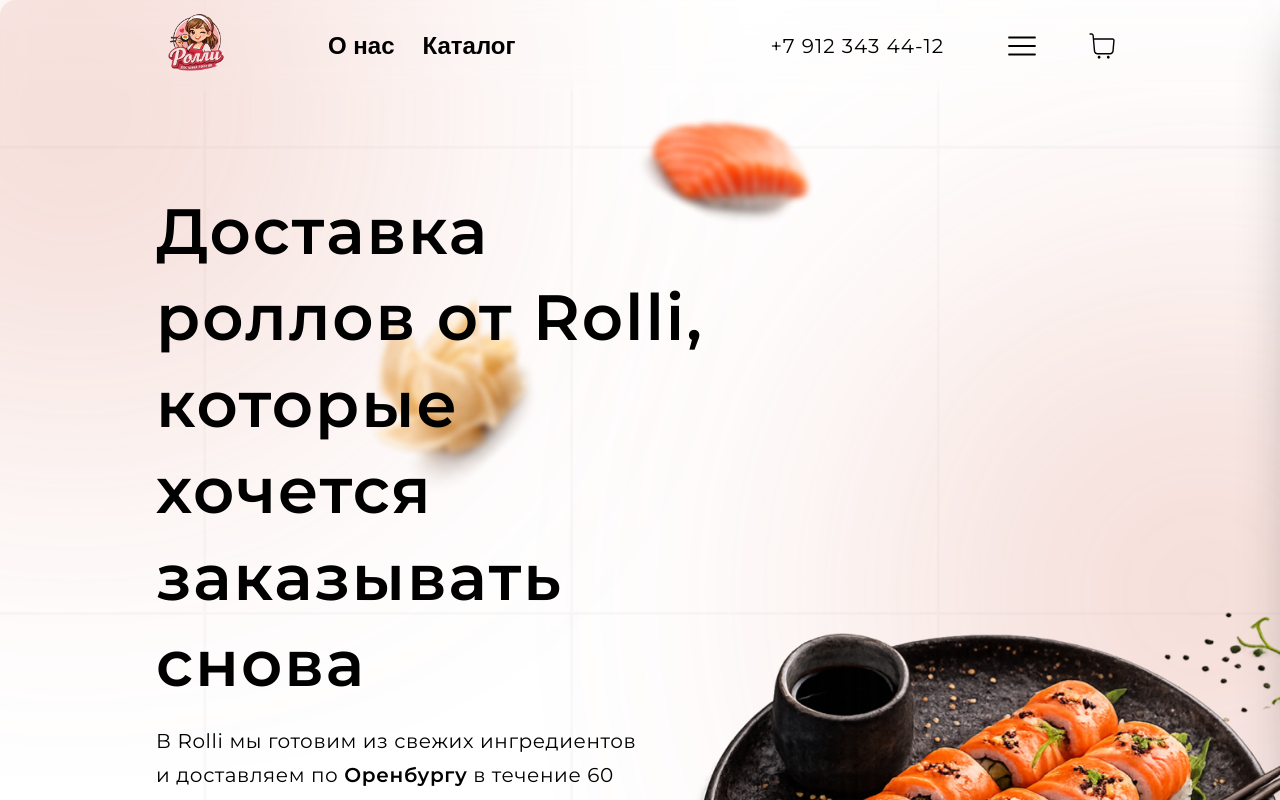
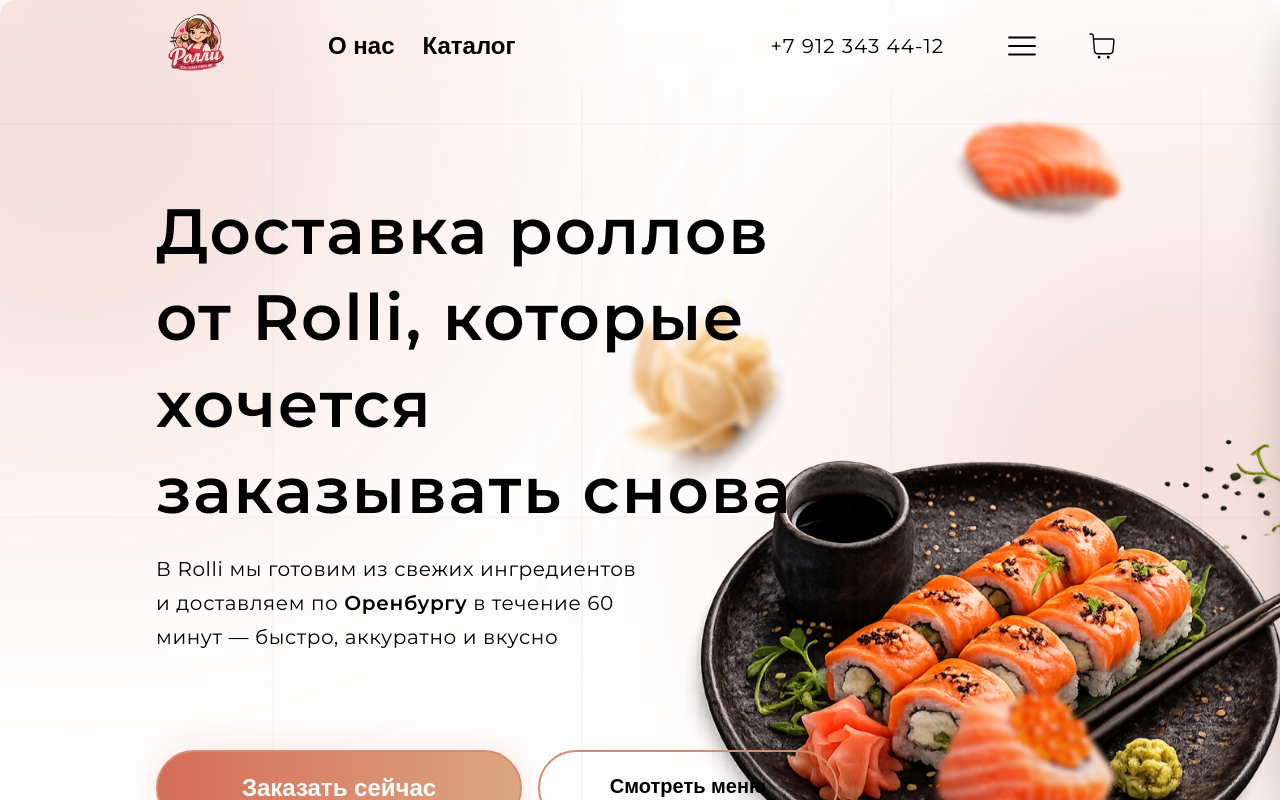
Before and after one commit to eg1oria/rolli, a Next.js app in the folder frontend/: page / in a window 1280 px wide. Shown: the top 800 px of the page. Built offline with nearby package versions, Linux system fonts and the light colour scheme; no server answers.

Commit message:
Update Hero.tsx

```diff
--- a/frontend/src/components/Hero.tsx
+++ b/frontend/src/components/Hero.tsx
@@ -58,7 +58,7 @@ export default function Hero({ onOrderClick }: { onOrderClick?: () => void }) {
           alt="Суши"
           width={265}
           height={265}
-          className="absolute right-[40%] lg:right-175 z-0 animate-levitate-slow hidden md:block w-[120px] lg:w-[200px] xl:w-[265px]"
+          className="absolute right-[40%] xl:right-[35%] lg:right-130 z-0 animate-levitate-slow hidden md:block w-[120px] lg:w-[200px] xl:w-[265px]"
           style={{ top: '250px' }}
         />
         <Image
@@ -66,14 +66,14 @@ export default function Hero({ onOrderClick }: { onOrderClick?: () => void }) {
           alt="Суши"
           width={215}
           height={215}
-          className="absolute right-[20%] lg:right-110 z-3 animate-levitate-fast hidden md:block w-[90px] lg:w-[160px] xl:w-[215px]"
+          className="absolute right-[20%] xl:right-[10%] xl:top-[110px] lg:right-50 z-3 animate-levitate-fast hidden md:block w-[90px] lg:w-[160px] xl:w-[215px]"
           style={{ top: '70px' }}
         />
 
         {/* Text content */}
         <div className="max-w-7xl flex flex-col items-start space-y-6 sm:space-y-8 md:space-y-12 lg:space-y-18 xl:space-y-24 z-10">
           <h1
-            className="mb-1 md:mb-4.5 text-[22px] sm:text-2xl md:text-4xl lg:text-5xl xl:text-[64px] md:max-w-[70%] lg:max-w-[60%]"
+            className="mb-1 md:mb-4.5 text-[22px] xl:max-w-[70%] sm:text-2xl md:text-4xl lg:text-5xl xl:text-[64px] md:max-w-[70%] lg:max-w-[60%]"
             style={{
               fontFamily: 'Montserrat, sans-serif',
               fontWeight: 600,
@@ -83,7 +83,7 @@ export default function Hero({ onOrderClick }: { onOrderClick?: () => void }) {
             Доставка роллов от Rolli, которые хочется заказывать снова
           </h1>
           <p
-            className="text-sm md:text-base lg:text-lg xl:text-xl max-w-3xl md:max-w-[40%] lg:max-w-[50%]"
+            className="text-sm md:text-base lg:text-lg xl:text-xl max-w-3xl md:max-w-[50%] lg:max-w-[50%]"
             style={{
               fontFamily: 'Montserrat, sans-serif',
               fontWeight: 400,
```
